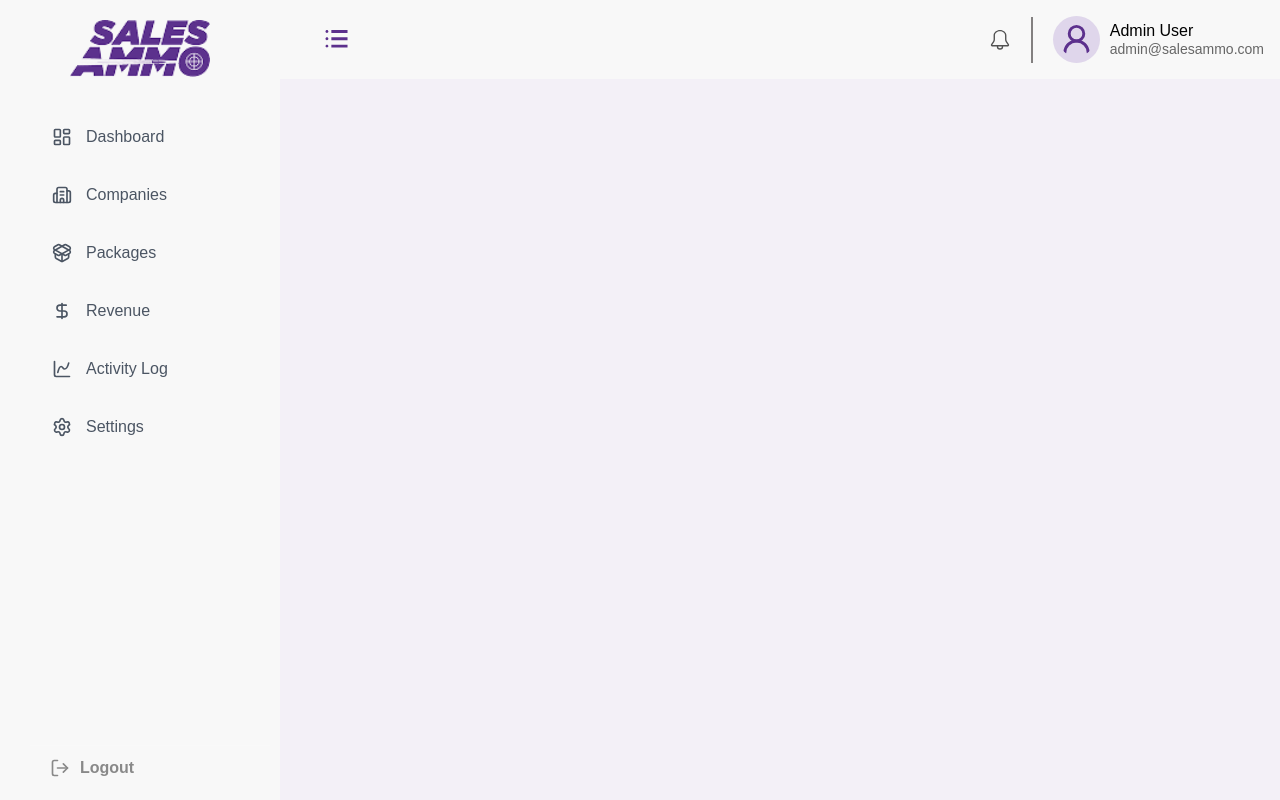
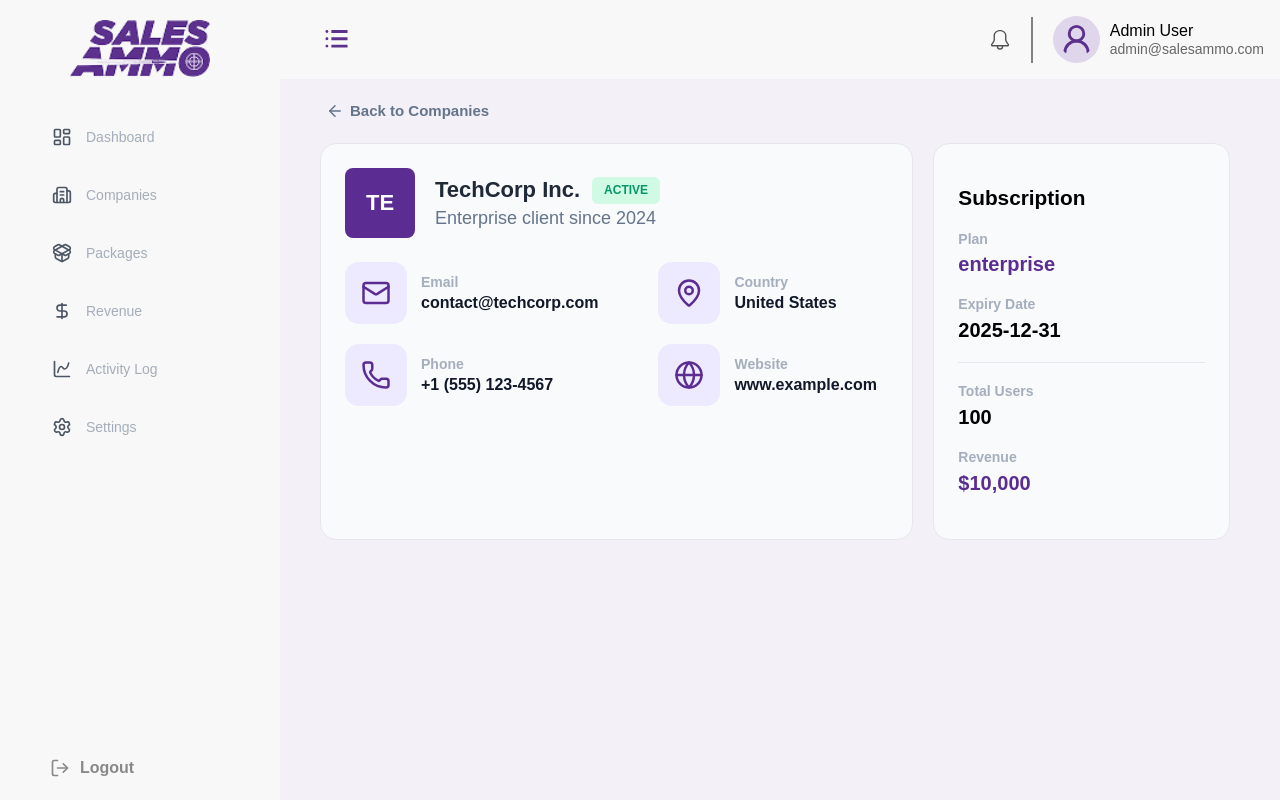
Before and after one commit to snehagiraf-react/salesammo-super-admin, a React (Create React App) app: page /companies/1 in a window 1280 px wide. Built offline with nearby package versions, Linux system fonts and the light colour scheme.

Commit message:
feat: Update dependencies and add ViewCompanies component with subscription details

```diff
--- a/package.json
+++ b/package.json
@@ -3,7 +3,7 @@
   "version": "0.1.0",
   "private": true,
   "dependencies": {
-    "@tanstack/react-query": "^5.99.0",
+    "@tanstack/react-query": "^5.99.2",
     "@testing-library/dom": "^10.4.1",
     "@testing-library/jest-dom": "^6.9.1",
     "@testing-library/react": "^16.3.2",
--- a/src/App.jsx
+++ b/src/App.jsx
@@ -5,6 +5,7 @@ import DashboardPage from './features/dashboard/DashboardPage';
 import Sidebar from './components/layout/Sidebar';
 import Header from './components/layout/Header';
 import Companies from './features/company/Companies';
+import ViewCompanies from './features/company/ViewCompanies';
 import PackagesData from './features/packages/Packages';
 import Revenue from './features/revenue/Revenue';
 
@@ -69,6 +70,7 @@ const MainLayout = () => {
           <Routes>
             <Route path="/dashboard" element={<DashboardPage />} />
             <Route path="/companies" element={<Companies />} />
+            <Route path="/companies/:id" element={<ViewCompanies />} />
             <Route path="/packages" element={<PackagesData />} />
             <Route path="/revenue" element={<Revenue />} />
             <Route path="/" element={<Navigate to="/dashboard" replace />} />
--- a/src/assets/styles/button.css
+++ b/src/assets/styles/button.css
@@ -152,11 +152,11 @@
   gap: 10px;
 }
 
-.avatar {
+/* .avatar {
   background: #eee;
   padding: 8px;
   border-radius: 50%;
-}
+} */
 
 /* Role badges */
 .role {
--- a/src/assets/styles/company.css
+++ b/src/assets/styles/company.css
@@ -1,4 +1,4 @@
-.companies-page{
+.companies-page {
   display: flex;
   flex-direction: row;
   align-items: center;
@@ -7,11 +7,158 @@
   gap: 16px;
 }
 
-.products-search-container{
-    input{
+.products-search-container {
+  input {
     padding: 13px;
     border: 1px solid #ece8f5;
     border-radius: 8px;
     font-size: 14px;
   }
 }
+/* company view css */
+
+.company-section {
+  display: grid;
+  grid-template-columns: 2fr 1fr;
+  gap: 20px;
+
+   @media (max-width: 1200px) {
+    grid-template-columns: 1fr;
+  }
+}
+
+.back-btn {
+  border: none;
+  background: none;
+  color: #64748b;
+  cursor: pointer;
+  display: flex;
+  align-items: center;
+  gap: 6px;
+  font-size: 15px;
+}
+
+.company-card-full {
+  background: #f8fafc;
+  padding: 24px;
+  border-radius: 16px;
+  border: 1px solid #e5e7eb;
+  min-width: 200px;
+}
+
+/* Header */
+.company-header {
+  display: flex;
+  align-items: center;
+  gap: 20px;
+  margin-bottom: 24px;
+}
+
+.avatar {
+  width: 70px;
+  height: 70px;
+  background: #5b2c91;
+  color: #fff;
+  font-weight: 600;
+  font-size: 22px;
+  display: flex;
+  align-items: center;
+  justify-content: center;
+  border-radius: 8px;
+}
+
+.company-main h2 {
+  margin: 0;
+  font-size: 22px;
+  color: #1f2937;
+}
+
+.company-main p {
+  margin: 4px 0 0;
+  color: #64748b;
+}
+
+/* Title row */
+.title-row {
+  display: flex;
+  align-items: center;
+  gap: 12px;
+}
+
+.status {
+  background: #d1fae5;
+  color: #15803d;
+  font-size: 12px;
+  padding: 4px 10px;
+  border-radius: 999px;
+  font-weight: 500;
+}
+
+/* Details grid */
+.company-details {
+  display: grid;
+  grid-template-columns: repeat(2, 1fr);
+  gap: 20px 60px;
+
+   @media (max-width: 600px) {
+    grid-template-columns: 1fr;
+  }
+
+}
+
+.detail-item {
+  display: flex;
+  align-items: center;
+  gap: 14px;
+}
+
+.icon-box {
+  width: 62px;
+  height: 62px;
+  background: #ede9fe;
+  color: #5b2c91;
+  display: flex;
+  align-items: center;
+  justify-content: center;
+  border-radius: 14px;
+}
+
+.label {
+  font-size: 14px;
+  color: #64748b91;
+  margin: 0;
+  font-weight: 600;
+}
+
+.detail-item p:last-child {
+  margin: 2px 0 0;
+  font-weight: 600;
+  color: #111827;
+}
+
+.subs-sect {
+  color: #64748b;
+  font-size: 18px;
+}
+
+.subData {
+  color: #5b2c91;
+  font-weight: 600;
+  font-size: 20px;
+  margin: 5px 0;
+}
+
+.subData-Date {
+  color: #000000;
+  font-weight: 600;
+  font-size: 16px;
+  font-size: 20px;
+  margin: 5px 0;
+}
+
+.divider {
+  border: none;
+  height: 1px;
+  background-color: #e5e7eb; /* light gray */
+  margin: 20px 0;
+}
--- a/src/components/companyData.jsx
+++ b/src/components/companyData.jsx
@@ -1,10 +1,11 @@
 import React from 'react'
 import { useState } from "react";
+import { useNavigate } from "react-router-dom";
 import Datatable from "./common/datatable";
 import CompanyModal from "./modal/companyModal";
 import "../../src/assets/styles/button.css";
 
-const companyData = [
+export const companyData = [
   {
     id: 1,
     name: "TechCorp Inc.",
@@ -56,6 +57,7 @@ const companyData = [
 ];
 
 const CompanyData = () => {
+  const navigate = useNavigate();
   const [company] = useState(companyData);
   const [isModalOpen, setIsModalOpen] = useState(false);
   const [selectedCompany, setSelectedCompany] = useState(null);
@@ -81,7 +83,7 @@ const CompanyData = () => {
     const { type, id, rowData } = actionData;
 
     if (type === 'view') {
-      console.log(`View company ${id}`);
+      navigate(`/companies/${id}`);
       return;
     }
 
--- /dev/null
+++ b/src/features/company/ViewCompanies.jsx
@@ -0,0 +1,130 @@
+import React from "react";
+import { useNavigate, useParams } from "react-router-dom";
+import { ArrowLeft, Mail, MapPin, Phone, Globe } from "lucide-react";
+import "../../assets/styles/company.css";
+import { companyData as companies } from "../../components/companyData";
+
+const defaultCompanyData = {
+  year: "Enterprise client since 2024",
+  country: "United States",
+  phone: "+1 (555) 123-4567",
+  website: "www.example.com",
+};
+const subscriptionData = {
+  plan: "enterprise",
+  expiry: "2025-12-31",
+  users: 100,
+  revenue:"$10,000",
+}
+
+const ViewCompanies = () => {
+  const navigate = useNavigate();
+  const { id } = useParams();
+
+  const foundCompany =
+    companies.find((c) => c.id === parseInt(id)) || companies[0];
+  const companyData = { ...defaultCompanyData, ...foundCompany };
+
+  const statusClass =
+    companyData.status === "ACTIVE" ? "status-active" : "status-draft";
+
+  return (
+    <>
+      <h5>
+        <button className="back-btn" onClick={() => navigate(-1)}>
+          <ArrowLeft size={18} /> Back to Companies
+        </button>
+      </h5>
+      <div className="company-section">
+        <div className="company-card-full">
+          {/* Top Section */}
+          <div className="company-header">
+            <div className="avatar">
+              {companyData.name.substring(0, 2).toUpperCase()}
+            </div>
+
+            <div className="company-main">
+              <div className="title-row">
+                <h2>{companyData.name}</h2>
+                <span className={`status-badge ${statusClass}`}>
+                  {companyData.status}
+                </span>
+              </div>
+              <p className="subs-sect">{companyData.year}</p>
+            </div>
+          </div>
+
+          {/* Bottom Info Section */}
+          <div className="company-details">
+            <div className="detail-item">
+              <div className="icon-box">
+                <Mail size={30} />
+              </div>
+              <div>
+                <p className="label">Email</p>
+                <p>{companyData.email}</p>
+              </div>
+            </div>
+
+            <div className="detail-item">
+              <div className="icon-box">
+                <MapPin size={30} />
+              </div>
+              <div>
+                <p className="label">Country</p>
+                <p>{companyData.country}</p>
+              </div>
+            </div>
+
+            <div className="detail-item">
+              <div className="icon-box">
+                <Phone size={30} />
+              </div>
+              <div>
+                <p className="label">Phone</p>
+                <p>{companyData.phone}</p>
+              </div>
+            </div>
+
+            <div className="detail-item">
+              <div className="icon-box">
+                <Globe size={30} />
+              </div>
+              <div>
+                <p className="label">Website</p>
+                <p>{companyData.website}</p>
+              </div>
+            </div>
+          </div>
+        </div>
+
+        <div className="company-card-full">
+          <h2>Subscription</h2>
+          <div>
+              <div style={{margin: '20px 0'}}>
+                <p className='label'>Plan</p>
+                <p className="subData">{subscriptionData.plan}</p>
+            </div>
+              <div style={{margin: '20px 0'}}>
+                <p className='label'>Expiry Date</p>
+                <p className="subData-Date">{subscriptionData.expiry}</p>
+              </div>
+
+              <hr class="divider" />
+
+              <div style={{margin: '20px 0'}}>
+                <p className='label'>Total Users</p>
+                <p className="subData-Date">{subscriptionData.users}</p>
+            </div>
+              <div style={{margin: '20px 0'}}>
+                <p className='label'>Revenue</p>
+                <p className="subData">{subscriptionData.revenue}</p>
+            </div>
+          </div>
+        </div>
+      </div>
+    </>
+  );
+};
+
+export default ViewCompanies;
--- a/src/features/revenue/Revenue.jsx
+++ b/src/features/revenue/Revenue.jsx
@@ -53,23 +53,23 @@ const Revenue = () => {
     { company: "Techcorp Inc", revenue: 78000 },
     { company: "Innovation labs", revenue: 67000 },
     { company: "Cloud Tech Pro", revenue: 55000 },
-    { company: "Enterprise Hub", revenue: 42000 }
+    { company: "Enterprise Hub", revenue: 42000 },
   ];
 
   // ✅ Bars configuration for revenue by company chart
   const bars = [
     {
       dataKey: "revenue",
-      color: "#5c308d",  // Purple color
-      name: "Revenue"
-    }
+      color: "#5c308d", // Purple color
+      name: "Revenue",
+    },
   ];
 
   return (
     <>
       <Cards cardsData={revenueCardsData} />
 
-      <div style={{ marginTop: '30px' }}>
+      <div style={{ marginTop: "30px" }}>
         <RevenueLineChart
           data={revenueData}
           title="Monthly Revenue Trend"
@@ -78,8 +78,7 @@ const Revenue = () => {
         />
       </div>
 
-      <div style={{ marginTop: '30px' }}>
-
+      <div style={{ marginTop: "30px" }}>
         <CompanyBarChart
           title="Revenue by Company"
           subtitle=""
@@ -89,11 +88,11 @@ const Revenue = () => {
           height={300}
           showGrid={true}
           showLegend={false}
-          layout="vertical"  // ✅ Horizontal bars (companies on Y-axis)
+          layout="vertical" // ✅ Horizontal bars (companies on Y-axis)
         />
       </div>
 
-      <RevenueTable />
+      <Revenue Table />
     </>
   );
 };
--- a/src/index.html
+++ b/src/index.html
@@ -21,4 +21,5 @@
     <noscript>You need to enable JavaScript to run this app.</noscript>
     <div id="root"></div>
   </body>
+
 </html>
```
Also changed, not shown: src/assets/styles/header.css (line endings or trailing spaces), 1 other file (tests, documents, lock files or other folders). Lines whose indentation alone changed are shown as unchanged.
